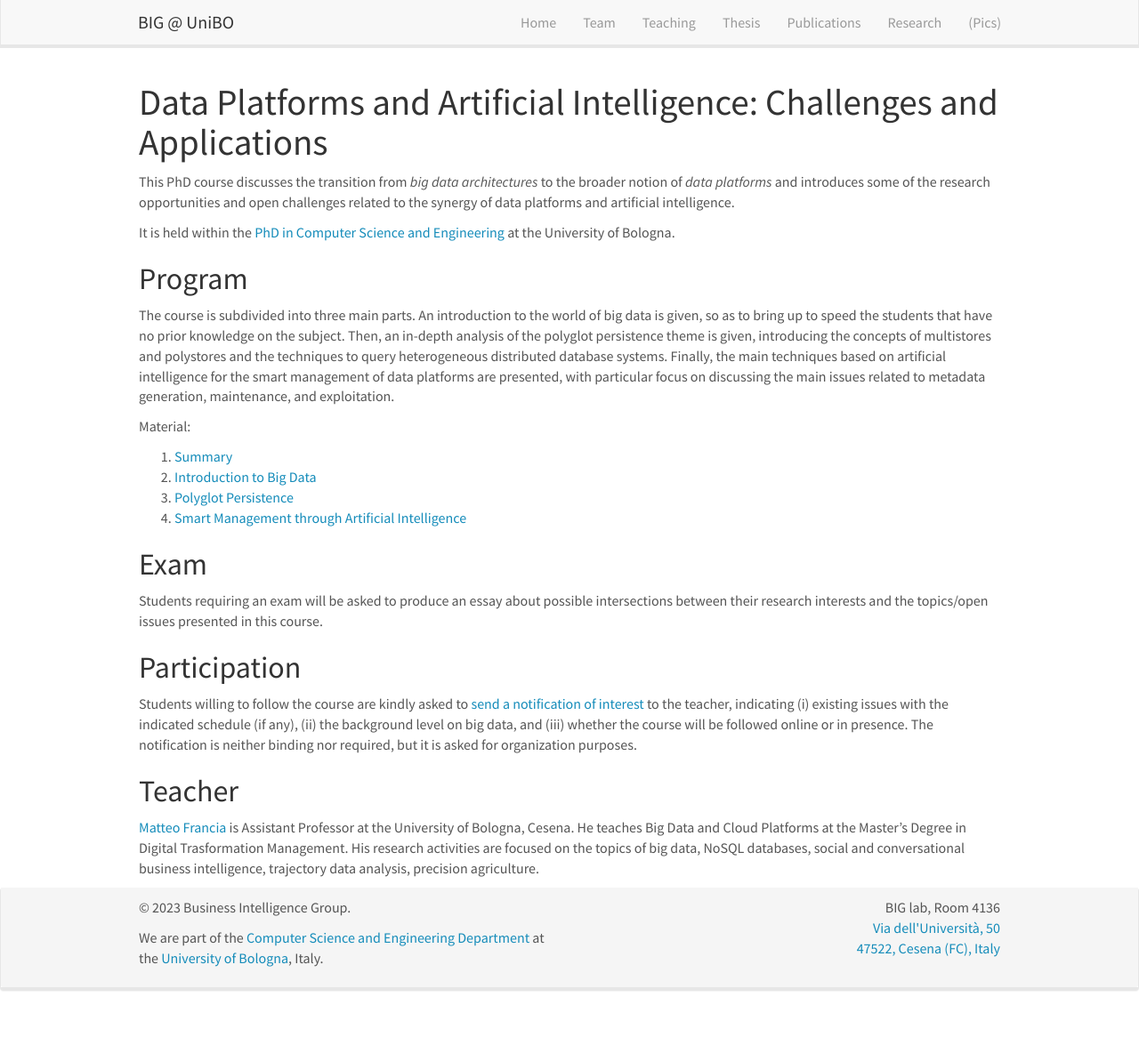
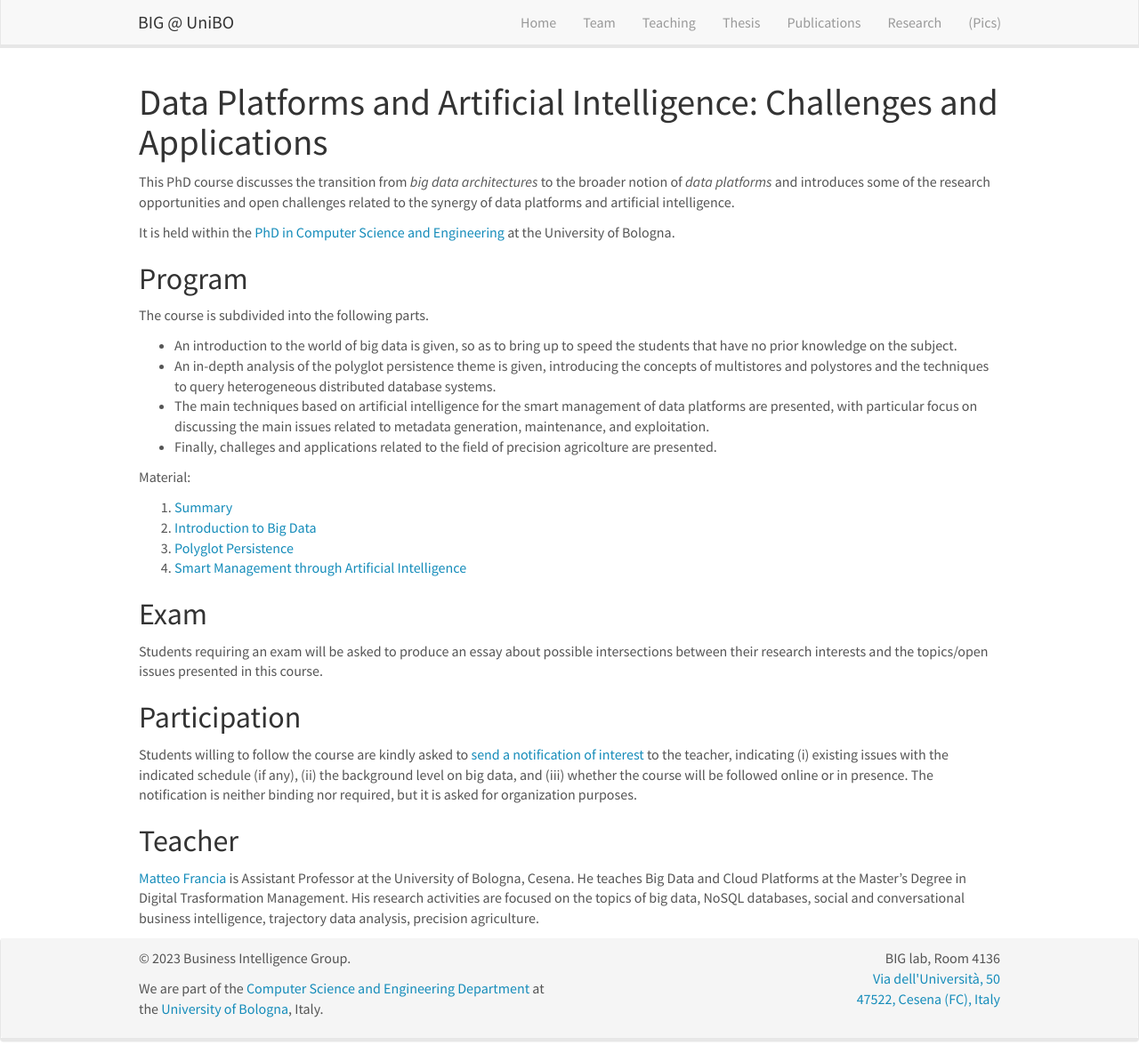
Before and after one commit to big-unibo/big-unibo.github.io, a Jekyll site: the page built from _pages/phd_bigdata_dataplatform_2223.md, in a window 1280 px wide and 1193 px high. Shown: the whole window at 89% size. Built offline with Jekyll 4.4.1, drawn with Linux system fonts in a browser that asks for light colours; nearby versions of some CDN libraries.

Commit message:
Update phd_bigdata_dataplatform_2223.md

```diff
--- a/_pages/phd_bigdata_dataplatform_2223.md
+++ b/_pages/phd_bigdata_dataplatform_2223.md
@@ -14,10 +14,11 @@ It is held within the [PhD in Computer Science and Engineering](https://disi.uni
 
 ## Program
 
-The course is subdivided into three main parts.
-An introduction to the world of big data is given, so as to bring up to speed the students that have no prior knowledge on the subject.
-Then, an in-depth analysis of the polyglot persistence theme is given, introducing the concepts of multistores and polystores and the techniques to query heterogeneous distributed database systems.
-Finally, the main techniques based on artificial intelligence for the smart management of data platforms are presented, with particular focus on discussing the main issues related to metadata generation, maintenance, and exploitation.
+The course is subdivided into the following parts.
+- An introduction to the world of big data is given, so as to bring up to speed the students that have no prior knowledge on the subject.
+- An in-depth analysis of the polyglot persistence theme is given, introducing the concepts of multistores and polystores and the techniques to query heterogeneous distributed database systems.
+- The main techniques based on artificial intelligence for the smart management of data platforms are presented, with particular focus on discussing the main issues related to metadata generation, maintenance, and exploitation.
+- Finally, challeges and applications related to the field of precision agricolture are presented.
 
 Material:
 
```
